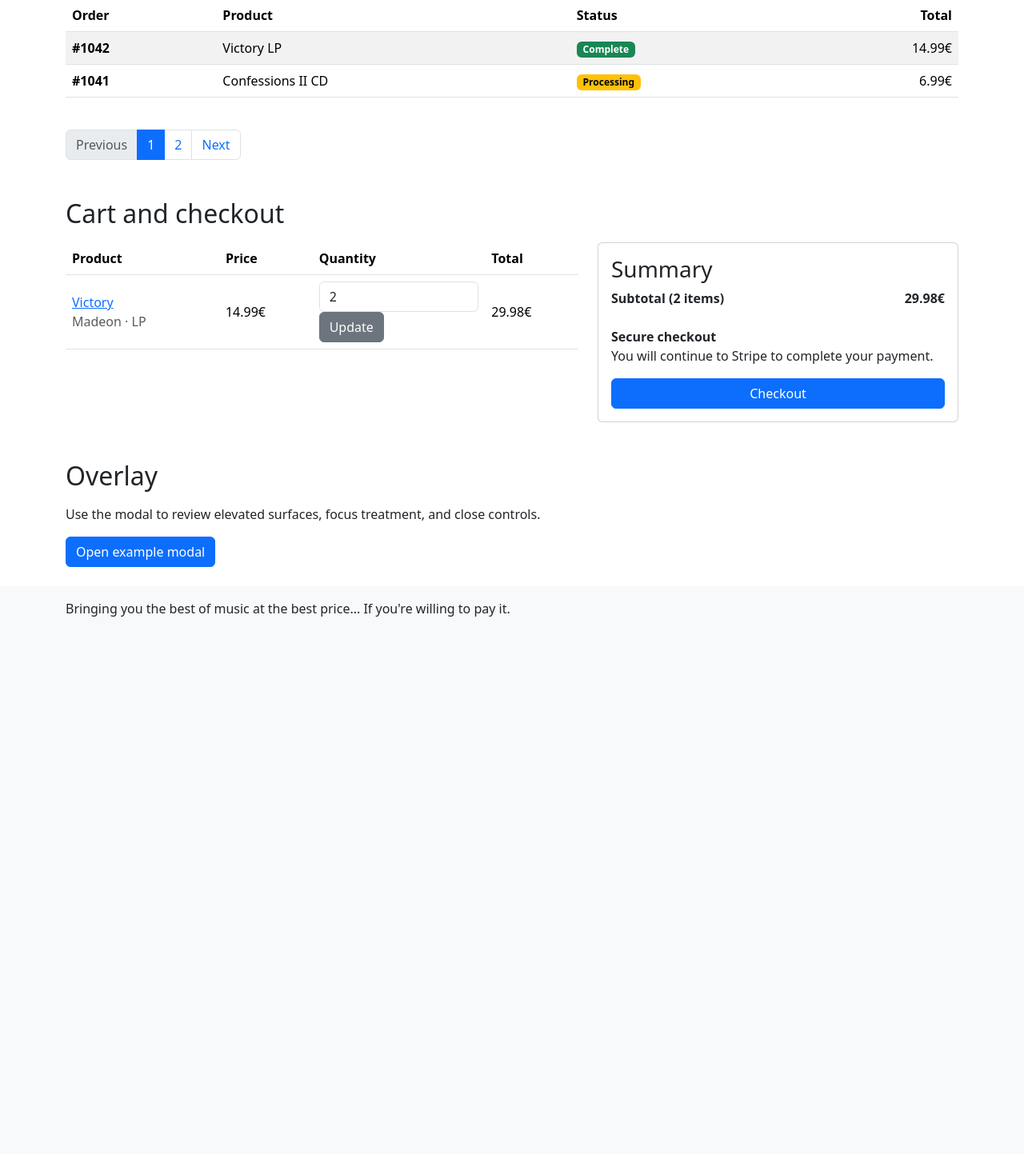
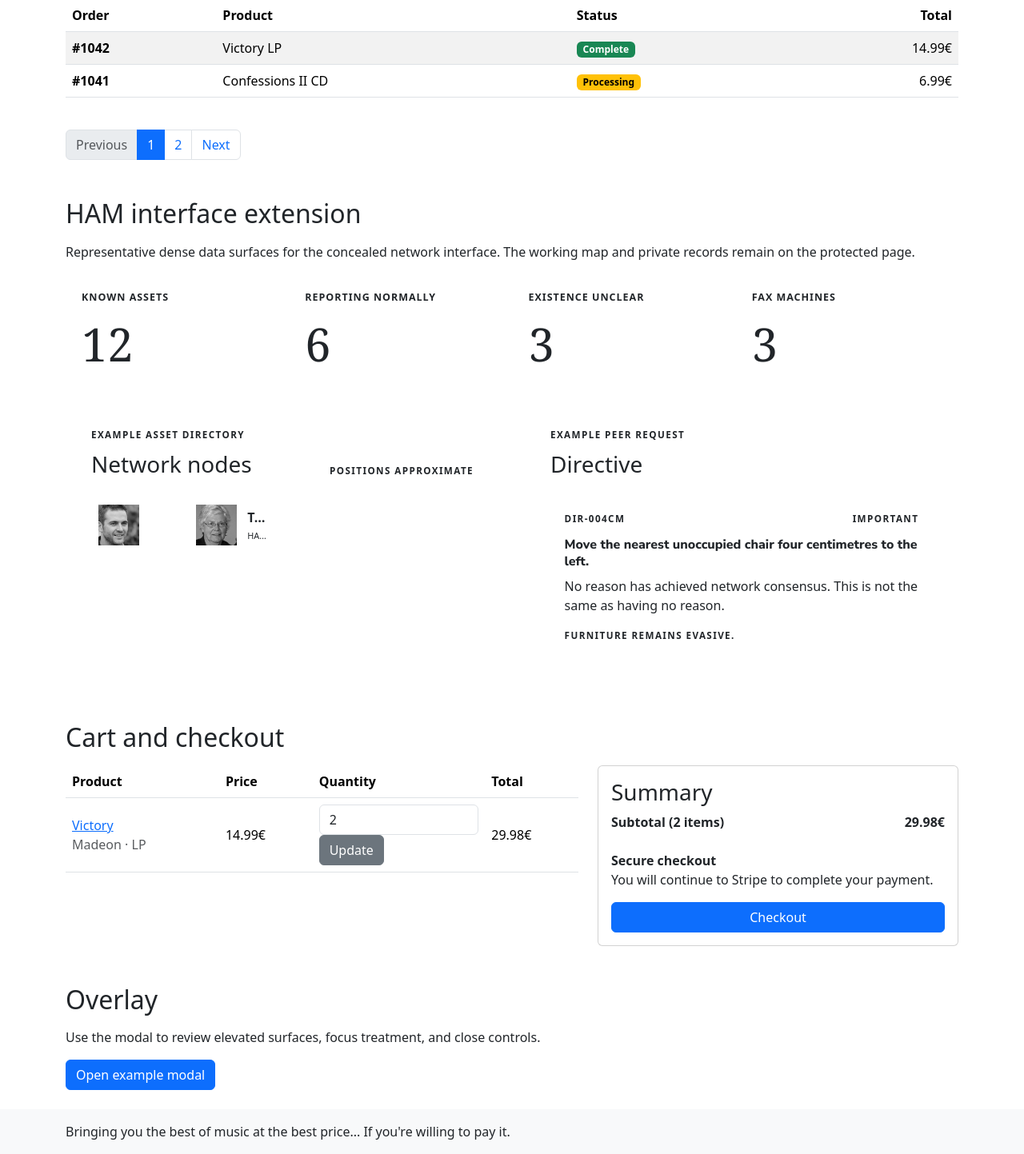
Before and after one commit to chriskalos/cult-records, a Django app: page /visuals/ in a window 1280 px wide; the page is wider, and only the part inside the window is pictured. Shown: the part 3680-5123 px from the top of that part at 80% size. Before the commit the page ends 4451 px from the top of that part, so only its background shows below. Run offline with Django 5.2, Linux system fonts and the light colour scheme; data comes from the database, SQL or seed files in the repository; data that the repository does not hold is empty; some web fonts are replaced.

Commit message:
Add HAM components to the visual gallery

```diff
--- a/visuals/templates/visuals/component_gallery.html
+++ b/visuals/templates/visuals/component_gallery.html
@@ -2,6 +2,10 @@
 {% load static %}
 
 {% block title %}Visual test | Cult Records{% endblock %}
+
+{% block styles %}
+    <link href="{% static 'ham/css/ham.css' %}?v=1" rel="stylesheet">
+{% endblock %}
 
 {% block content %}
     <div class="mb-5">
@@ -244,6 +248,56 @@
         </nav>
     </section>
 
+    <section class="mb-5" aria-labelledby="ham-components-heading">
+        <h2 id="ham-components-heading" class="mb-3">HAM interface extension</h2>
+        <p class="section-intro">
+            Representative dense data surfaces for the concealed network interface. The working map and private records remain on the protected page.
+        </p>
+        <div class="ham-stat-grid mb-4" aria-label="Example HAM network summary">
+            <article><span>Known assets</span><strong>12</strong></article>
+            <article><span>Reporting normally</span><strong>6</strong></article>
+            <article><span>Existence unclear</span><strong>3</strong></article>
+            <article><span>Fax machines</span><strong>3</strong></article>
+        </div>
+        <div class="ham-secondary-grid">
+            <div class="ham-workspace">
+                <div class="ham-section-heading">
+                    <div>
+                        <p class="ham-eyebrow">Example asset directory</p>
+                        <h3 class="mb-0">Network nodes</h3>
+                    </div>
+                    <span class="ham-count">Positions approximate</span>
+                </div>
+                <div class="ham-directory">
+                    <a href="#ham-components-heading" class="ham-directory-item active" aria-current="true">
+                        <img src="{% static 'ham/images/assets/adrian-voss.webp' %}" width="72" height="72" alt="">
+                        <span><strong>Latchkey</strong><small>HAM-ATH-042 · Athens</small></span>
+                    </a>
+                    <a href="#ham-components-heading" class="ham-directory-item">
+                        <img src="{% static 'ham/images/assets/edith-pike.webp' %}" width="72" height="72" alt="">
+                        <span><strong>Tuesday</strong><small>HAM-VAN-001 · Vancouver</small></span>
+                    </a>
+                </div>
+            </div>
+            <div class="ham-panel">
+                <div class="ham-section-heading">
+                    <div>
+                        <p class="ham-eyebrow">Example peer request</p>
+                        <h3 class="mb-0">Directive</h3>
+                    </div>
+                </div>
+                <div class="ham-directive-list">
+                    <article>
+                        <div><span>DIR-004CM</span><span>Important</span></div>
+                        <h3>Move the nearest unoccupied chair four centimetres to the left.</h3>
+                        <p>No reason has achieved network consensus. This is not the same as having no reason.</p>
+                        <small>Furniture remains evasive.</small>
+                    </article>
+                </div>
+            </div>
+        </div>
+    </section>
+
     <section class="mb-5" aria-labelledby="commerce-heading">
         <h2 id="commerce-heading" class="mb-3">Cart and checkout</h2>
         <div class="row g-4 align-items-start">
--- a/visuals/tests.py
+++ b/visuals/tests.py
@@ -39,6 +39,10 @@ class ComponentGalleryTests(TestCase):
         self.assertContains(response, "Cart and checkout")
         self.assertContains(response, "Secure checkout")
         self.assertContains(response, "You will continue to Stripe")
+        self.assertContains(response, "HAM interface extension")
+        self.assertContains(response, "Example HAM network summary")
+        self.assertContains(response, "Furniture remains evasive")
+        self.assertContains(response, "ham/css/ham.css")
         self.assertContains(
             response,
             "Bringing you the best of music at the best price... If you're willing to pay it.",
```
